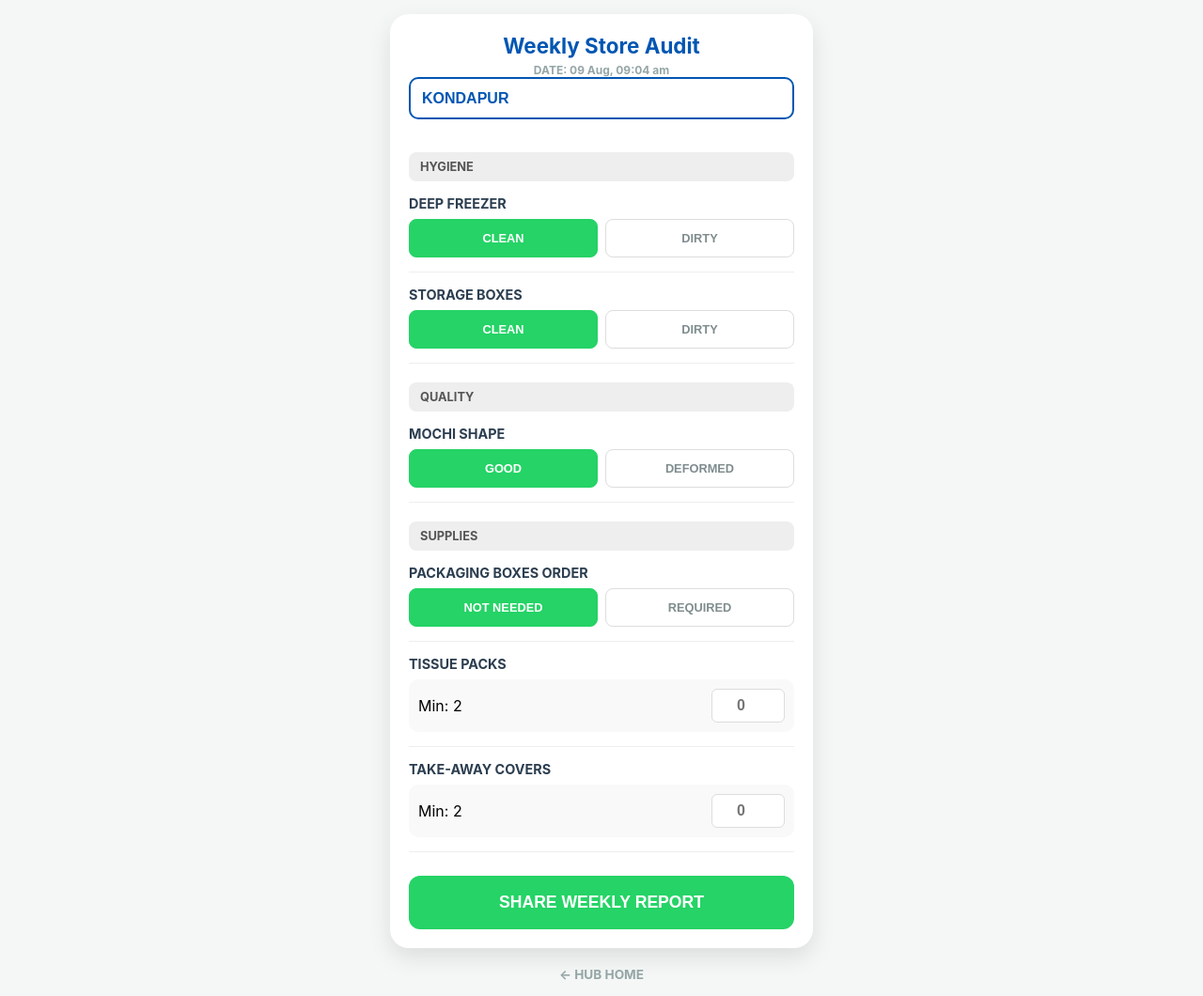
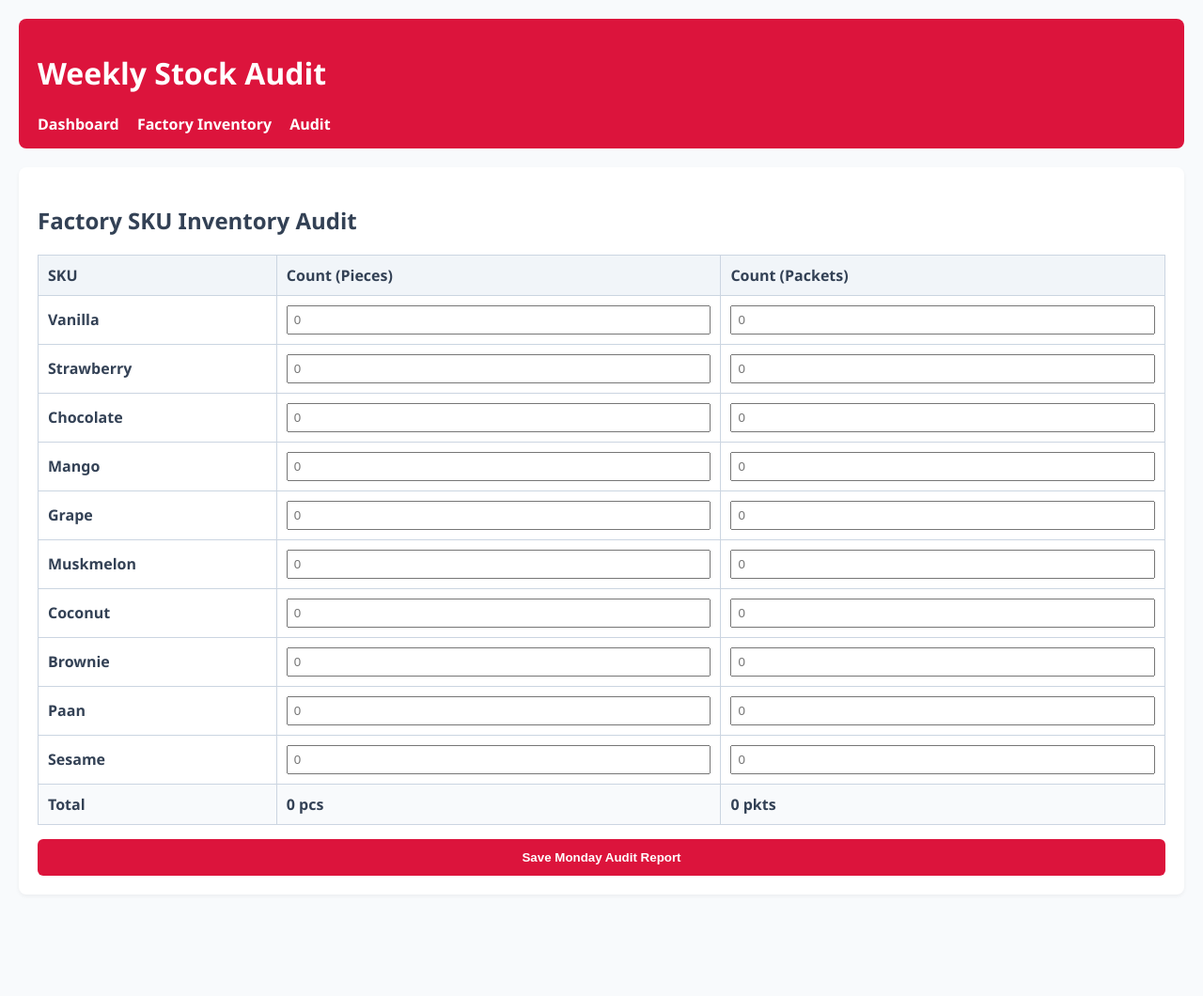
Before and after one commit to kolli1/BAEL-UTILITY-HUB, a plain HTML site: page audit.html in a window 1280 px wide. Shown: the whole page at 94% size. After the commit the page ends 992 px from the top, so only its background shows below. Drawn offline with Linux system fonts and the light colour scheme.

Commit message:
Update audit.html

```diff
--- a/audit.html
+++ b/audit.html
@@ -2,77 +2,187 @@
 <html lang="en">
 <head>
   <meta charset="UTF-8">
-    <meta name="viewport" content="width=device-width, initial-scale=1.0, maximum-scale=1.0, user-scalable=no">
-    <title>Weekly Store Audit</title>
+  <meta name="viewport" content="width=device-width, initial-scale=1.0">
+  <title>BAEL Utility Hub - Stock Audit</title>
   <style>
-        :root { --me-blue: #0056b3; --danger: #e74c3c; --success: #25D366; --bg: #f4f7f6; }
-        body { font-family: -apple-system, sans-serif; background: var(--bg); padding: 15px; margin: 0; display: flex; flex-direction: column; align-items: center; }
-        .card { background: white; width: 100%; max-width: 450px; padding: 20px; border-radius: 20px; box-shadow: 0 10px 25px rgba(0,0,0,0.1); box-sizing: border-box; }
-        .store-selector { width: 100%; padding: 12px; border-radius: 10px; border: 2px solid var(--me-blue); font-size: 1rem; font-weight: bold; color: var(--me-blue); margin-bottom: 15px; outline: none; background-color: #fff; -webkit-appearance: none; }
-        h2 { text-align: center; color: var(--me-blue); margin: 0; font-size: 1.4rem; }
-        .timestamp { text-align: center; font-size: 0.75rem; color: #95a5a6; margin-top: 5px; font-weight: bold; }
-        .section-title { background: #eee; padding: 8px 12px; border-radius: 8px; font-weight: bold; font-size: 0.8rem; margin-top: 20px; color: #555; text-transform: uppercase; }
-        .audit-item { padding: 15px 0; border-bottom: 1px solid #eee; }
-        .item-label { font-weight: 700; color: #2c3e50; font-size: 0.9rem; margin-bottom: 8px; display: block; text-transform: uppercase; }
-        .status-group { display: flex; gap: 8px; }
-        .btn-opt { flex: 1; border: 1px solid #ddd; padding: 12px; border-radius: 8px; font-size: 0.8rem; font-weight: bold; cursor: pointer; background: white; color: #7f8c8d; }
-        .btn-opt.active.green { background: var(--success); color: white; border-color: var(--success); }
-        .btn-opt.active.red { background: var(--danger); color: white; border-color: var(--danger); }
-        .qty-row { display: flex; align-items: center; justify-content: space-between; background: #f9f9f9; padding: 10px; border-radius: 10px; }
-        .qty-input { width: 60px; padding: 8px; border: 1px solid #ddd; border-radius: 6px; text-align: center; font-weight: bold; font-size: 1rem; }
-        .btn-wa { width: 100%; padding: 18px; border: none; border-radius: 12px; background: var(--success); color: white; font-weight: bold; font-size: 1.1rem; margin-top: 25px; cursor: pointer; }
-        .back-link { margin-top: 20px; color: #95a5a6; text-decoration: none; font-size: 0.85rem; font-weight: 700; }
+    :root {
+      --primary: #DC143C;
+      --secondary: #E07A5F;
+      --dark: #334155;
+      --bg: #F8FAFC;
+    }
+    body {
+      font-family: 'Segoe UI', Tahoma, Geneva, Verdana, sans-serif;
+      background-color: var(--bg);
+      color: var(--dark);
+      margin: 0;
+      padding: 20px;
+    }
+    .header {
+      background-color: var(--primary);
+      color: white;
+      padding: 15px 20px;
+      border-radius: 8px;
+      margin-bottom: 20px;
+    }
+    .card {
+      background: white;
+      padding: 20px;
+      border-radius: 8px;
+      box-shadow: 0 2px 4px rgba(0,0,0,0.05);
+      margin-bottom: 20px;
+    }
+    table {
+      width: 100%;
+      border-collapse: collapse;
+      margin-top: 15px;
+    }
+    th, td {
+      border: 1px solid #CBD5E1;
+      padding: 10px;
+      text-align: left;
+    }
+    th {
+      background-color: #F1F5F9;
+    }
+    tfoot td {
+      font-weight: bold;
+      background-color: #F8FAFC;
+    }
+    input[type="number"] {
+      width: 100%;
+      padding: 6px;
+      box-sizing: border-box;
+    }
+    button {
+      background-color: var(--primary);
+      color: white;
+      font-weight: bold;
+      border: none;
+      padding: 12px;
+      border-radius: 6px;
+      cursor: pointer;
+      margin-top: 15px;
+      width: 100%;
+    }
+    button:hover {
+      background-color: #B21032;
+    }
+    nav a {
+      color: white;
+      margin-right: 15px;
+      text-decoration: none;
+      font-weight: bold;
+    }
   </style>
 </head>
 <body>
+
+  <div class="header">
+    <h1>Weekly Stock Audit</h1>
+    <nav>
+      <a href="index.html">Dashboard</a>
+      <a href="factory_inventory.html">Factory Inventory</a>
+      <a href="audit.html">Audit</a>
+    </nav>
+  </div>
+
   <div class="card">
-        <h2>Weekly Store Audit</h2>
-        <div id="displayTime" class="timestamp"></div>
-        <select id="storeName" class="store-selector">
-            <option value="Kondapur">KONDAPUR</option>
-            <option value="Manikonda">MANIKONDA</option>
-            <option value="Film Nagar">FILM NAGAR</option>
-        </select>
-        <div class="section-title">Hygiene</div>
-        <div class="audit-item"><span class="item-label">Deep Freezer</span><div class="status-group"><button class="btn-opt active green" onclick="setS('freezer','Clean',this,'green')">CLEAN</button><button class="btn-opt red" onclick="setS('freezer','Dirty',this,'red')">DIRTY</button></div></div>
-        <div class="audit-item"><span class="item-label">Storage Boxes</span><div class="status-group"><button class="btn-opt active green" onclick="setS('storage','Clean',this,'green')">CLEAN</button><button class="btn-opt red" onclick="setS('storage','Dirty',this,'red')">DIRTY</button></div></div>
-        <div class="section-title">Quality</div>
-        <div class="audit-item"><span class="item-label">Mochi Shape</span><div class="status-group"><button class="btn-opt active green" onclick="setS('mochi','Good',this,'green')">GOOD</button><button class="btn-opt red" onclick="setS('mochi','Deformed',this,'red')">DEFORMED</button></div></div>
-        <div class="section-title">Supplies</div>
-        <div class="audit-item"><span class="item-label">Packaging Boxes Order</span><div class="status-group"><button class="btn-opt active green" onclick="setS('restock','No',this,'green')">NOT NEEDED</button><button class="btn-opt red" onclick="setS('restock','Yes',this,'red')">REQUIRED</button></div></div>
-        <div class="audit-item"><span class="item-label">Tissue Packs</span><div class="qty-row"><span>Min: 2</span><input type="number" id="q-tissues" class="qty-input" placeholder="0"></div></div>
-        <div class="audit-item"><span class="item-label">Take-Away Covers</span><div class="qty-row"><span>Min: 2</span><input type="number" id="q-covers" class="qty-input" placeholder="0"></div></div>
-        <button class="btn-wa" onclick="send()">SHARE WEEKLY REPORT</button>
+    <h2>Factory SKU Inventory Audit</h2>
+    <form id="auditForm">
+      <table>
+        <thead>
+          <tr>
+            <th>SKU</th>
+            <th>Count (Pieces)</th>
+            <th>Count (Packets)</th>
+          </tr>
+        </thead>
+        <tbody id="auditTableBody">
+          <!-- Populated dynamically -->
+        </tbody>
+        <tfoot>
+          <tr>
+            <td>Total</td>
+            <td id="totalPieces">0 pcs</td>
+            <td id="totalPackets">0 pkts</td>
+          </tr>
+        </tfoot>
+      </table>
+      <button type="submit">Save Monday Audit Report</button>
+    </form>
   </div>
-    <a href="index.html" class="back-link">← HUB HOME</a>
+
   <script>
-        const now = new Date();
-        const formattedTime = now.toLocaleString('en-IN', { day:'2-digit', month:'short', hour:'2-digit', minute:'2-digit', hour12:true });
-        document.getElementById('displayTime').innerText = `DATE: ${formattedTime}`;
-        const state = { freezer: 'Clean', storage: 'Clean', mochi: 'Good', restock: 'No' };
-        function setS(key, val, btn, color) {
-            state[key] = val;
-            const parent = btn.parentElement;
-            parent.querySelectorAll('.btn-opt').forEach(b => b.classList.remove('active', 'green', 'red'));
-            btn.classList.add('active', color);
+    const SKUS = [
+      "Vanilla",
+      "Strawberry",
+      "Chocolate",
+      "Mango",
+      "Grape",
+      "Muskmelon",
+      "Coconut",
+      "Brownie",
+      "Paan",
+      "Sesame"
+    ];
+
+    const tbody = document.getElementById('auditTableBody');
+
+    function calculateTotals() {
+      let grandPieces = 0;
+      let grandPackets = 0;
+
+      SKUS.forEach((_, index) => {
+        const pcs = parseInt(document.getElementById(`pieces_${index}`)?.value, 10) || 0;
+        const pkts = parseInt(document.getElementById(`packets_${index}`)?.value, 10) || 0;
+        grandPieces += pcs;
+        grandPackets += pkts;
+      });
+
+      document.getElementById('totalPieces').textContent = `${grandPieces} pcs`;
+      document.getElementById('totalPackets').textContent = `${grandPackets} pkts`;
     }
-        function send() {
-            const store = document.getElementById('storeName').value;
-            const qT = document.getElementById('q-tissues').value || 0;
-            const qC = document.getElementById('q-covers').value || 0;
-            let msg = `📅 *WEEKLY AUDIT: ${store.toUpperCase()}*\nTime: ${formattedTime}\n━━━━━━━━━━━━━━━━━━\n\n`;
-            msg += `❄️ FREEZER: ${state.freezer.toUpperCase()}\n📦 STORAGE: ${state.storage.toUpperCase()}\n🍡 MOCHI: ${state.mochi.toUpperCase()}\n📦 BOX ORDER: ${state.restock === 'Yes' ? 'REQUIRED' : 'NOT NEEDED'}\n🧻 TISSUES: ${qT}\n🛍️ COVERS: ${qC}\n\n`;
-            let actions = [];
-            if(state.freezer === 'Dirty') actions.push("CLEAN FREEZER");
-            if(state.storage === 'Dirty') actions.push("CLEAN STORAGE BOXES");
-            if(state.mochi === 'Deformed') actions.push("CHECK DEFORMED MOCHI");
-            if(state.restock === 'Yes') actions.push("ORDER PACKAGING BOXES");
-            if(parseInt(qT) < 2) actions.push("REFILL TISSUES");
-            if(parseInt(qC) < 2) actions.push("REFILL COVERS");
-            msg += actions.length ? `⚠️ *ACTION REQUIRED:*\n- ${actions.join("\n- ")}\n` : `✅ *ALL OK*\n`;
-            msg += `━━━━━━━━━━━━━━━━━━`;
-            window.open(`https://wa.me/?text=${encodeURIComponent(msg)}`, '_blank');
+
+    function initAuditTable() {
+      const savedAudit = JSON.parse(localStorage.getItem('bael_latest_audit') || '{}');
+      tbody.innerHTML = '';
+
+      SKUS.forEach((sku, index) => {
+        const previousData = savedAudit[sku] || { pieces: '', packets: '' };
+        const row = document.createElement('tr');
+        row.innerHTML = `
+          <td><strong>${sku}</strong></td>
+          <td><input type="number" id="pieces_${index}" data-sku="${sku}" placeholder="0" min="0" value="${previousData.pieces}"></td>
+          <td><input type="number" id="packets_${index}" data-sku="${sku}" placeholder="0" min="0" value="${previousData.packets}"></td>
+        `;
+        tbody.appendChild(row);
+      });
+
+      document.querySelectorAll('#auditTableBody input').forEach(input => {
+        input.addEventListener('input', calculateTotals);
+      });
+
+      calculateTotals();
     }
+
+    document.getElementById('auditForm').addEventListener('submit', function(e) {
+      e.preventDefault();
+
+      const auditResults = {};
+      SKUS.forEach((sku, index) => {
+        const pieces = parseInt(document.getElementById(`pieces_${index}`).value, 10) || 0;
+        const packets = parseInt(document.getElementById(`packets_${index}`).value, 10) || 0;
+        auditResults[sku] = { pieces, packets };
+      });
+
+      localStorage.setItem('bael_latest_audit', JSON.stringify(auditResults));
+      localStorage.setItem('bael_last_audit_date', new Date().toISOString());
+
+      alert('Monday Factory Audit saved successfully to local database!');
+    });
+
+    initAuditTable();
   </script>
 </body>
 </html>
```
Lines whose indentation alone changed are shown as unchanged.
